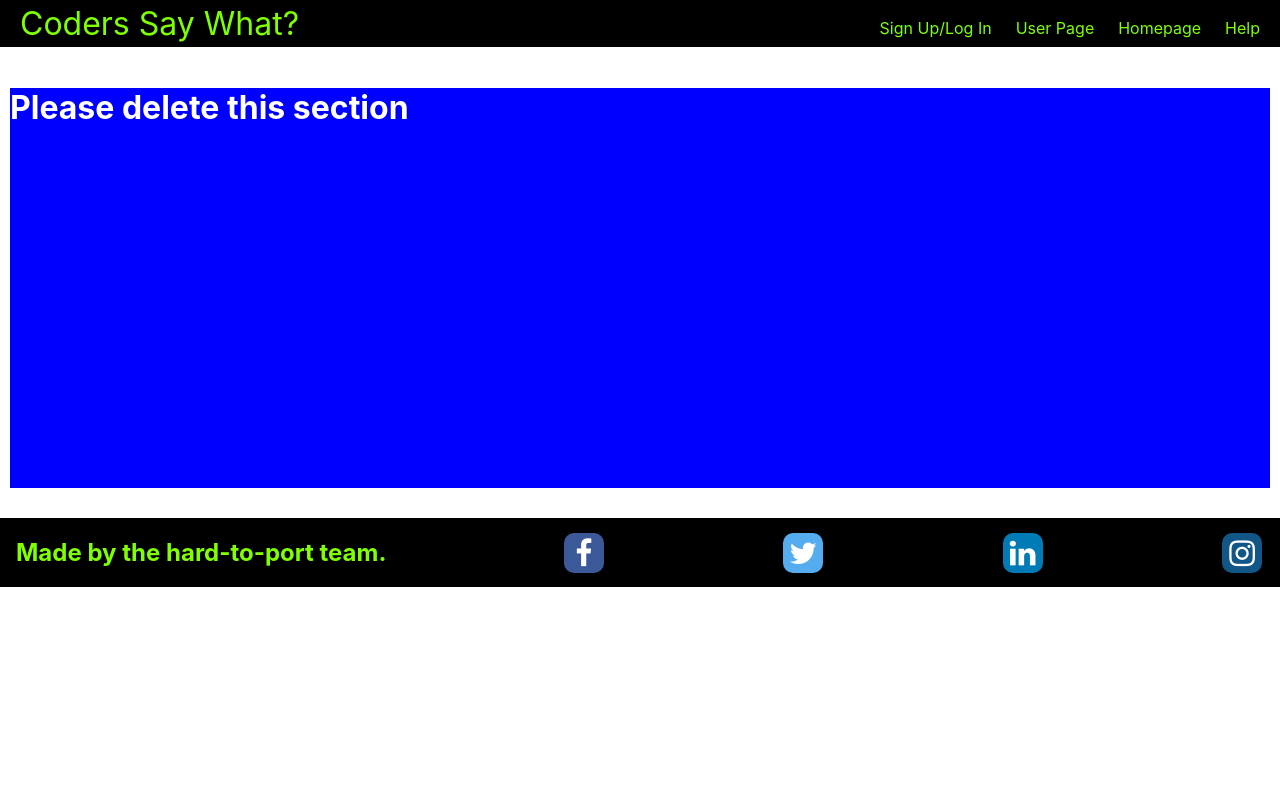
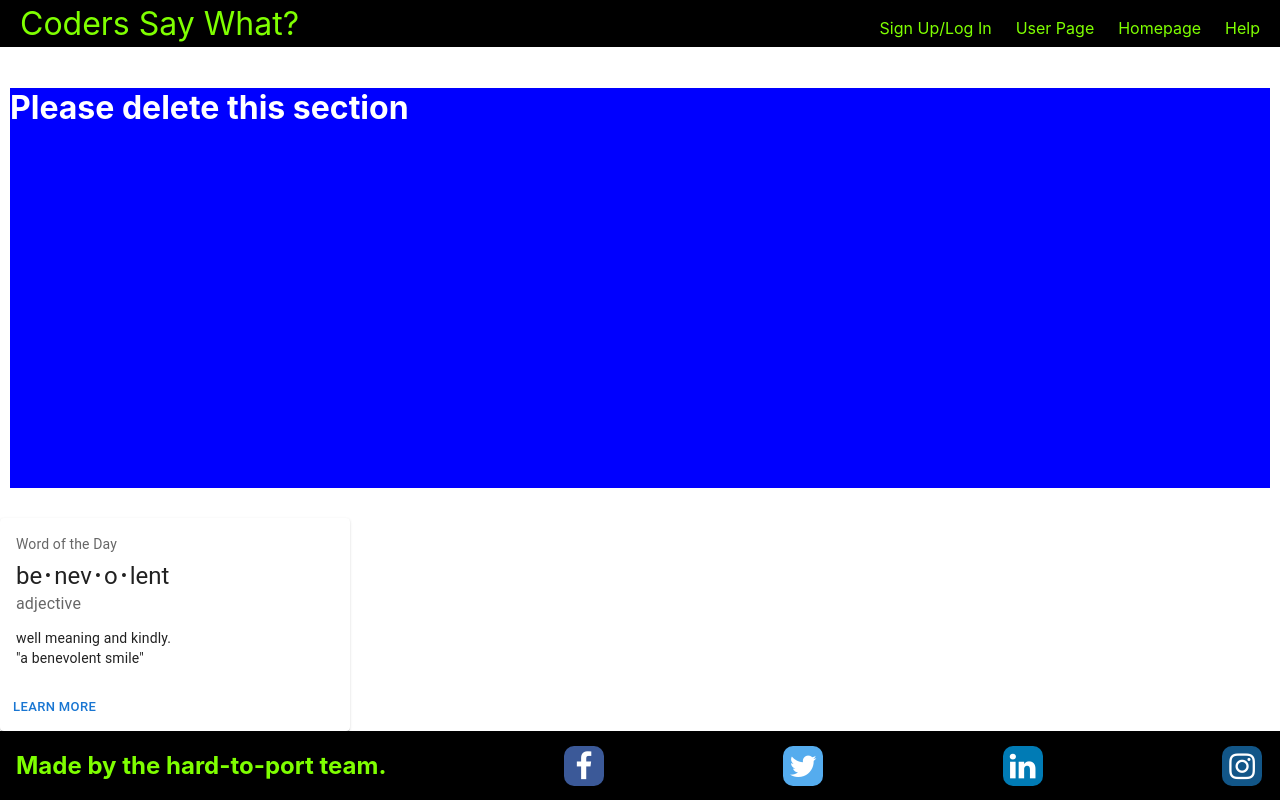
Before and after one commit to BeckyMWilson/Project3, a React (Create React App) app in the folder client/: page / in a window 1280 px wide. Built offline with nearby package versions, Linux system fonts and the light colour scheme.

Commit message:
constructed card

```diff
--- a/client/package.json
+++ b/client/package.json
@@ -4,6 +4,10 @@
   "private": true,
   "dependencies": {
     "@apollo/client": "^3.6.6",
+    "@emotion/react": "^11.9.0",
+    "@emotion/styled": "^11.8.1",
+    "@mui/icons-material": "^5.8.3",
+    "@mui/material": "^5.8.3",
     "@testing-library/jest-dom": "^5.16.4",
     "@testing-library/react": "^13.3.0",
     "@testing-library/user-event": "^13.5.0",
--- a/client/src/App.js
+++ b/client/src/App.js
@@ -1,5 +1,8 @@
-import Navbar from "./components/header/Navbar";
-import Footer from "./components/footer";
+import Navbar from "./components/Header/Navbar";
+import Footer from "./components/Footer";
+import Cards from "./components/Cards"
+// import styles from "./components/cards/cards."
+// import Savecards from "./components/cards/Savecards.js"
 
 //delete this line in future
 const inlineStyle = {
@@ -18,6 +21,7 @@ function App() {
         <h1>Please delete this section </h1>
       </div>
       <br />
+      <Cards />
       <Footer>
 
       </Footer>
--- /dev/null
+++ b/client/src/components/Cards/index.js
@@ -0,0 +1,42 @@
+import * as React from 'react';
+import Box from '@mui/material/Box';
+import Card from '@mui/material/Card';
+import CardActions from '@mui/material/CardActions';
+import CardContent from '@mui/material/CardContent';
+import Button from '@mui/material/Button';
+import Typography from '@mui/material/Typography';
+
+const bull = (
+  <Box
+    component="span"
+    sx={{ display: 'inline-block', mx: '2px', transform: 'scale(0.8)' }}
+  >
+    •
+  </Box>
+);
+
+export default function BasicCard() {
+  return (
+    <Card sx={{ minWidth: 275, maxWidth: 350 }}>
+      <CardContent>
+        <Typography sx={{ fontSize: 14 }} color="text.secondary" gutterBottom>
+          Word of the Day
+        </Typography>
+        <Typography variant="h5" component="div">
+          be{bull}nev{bull}o{bull}lent
+        </Typography>
+        <Typography sx={{ mb: 1.5 }} color="text.secondary">
+          adjective
+        </Typography>
+        <Typography variant="body2">
+          well meaning and kindly.
+          <br />
+          {'"a benevolent smile"'}
+        </Typography>
+      </CardContent>
+      <CardActions>
+        <Button size="small">Learn More</Button>
+      </CardActions>
+    </Card>
+  );
+}
--- a/client/src/index.js
+++ b/client/src/index.js
@@ -2,7 +2,7 @@ import React from "react";
 import ReactDOM from "react-dom/client";
 import "./index.css";
 import App from "./App";
-import "./index.css";
+import "./components/Cards";
 
 const root = ReactDOM.createRoot(document.getElementById("root"));
 root.render(
```
Also changed, not shown: client/src/components/Cards/style.css (renamed from client/src/components/cards/cards.css, +3 -22 lines), client/src/components/cards/cards.html (deleted, +0 -43 lines), 1 other file (tests, documents, lock files or other folders).
